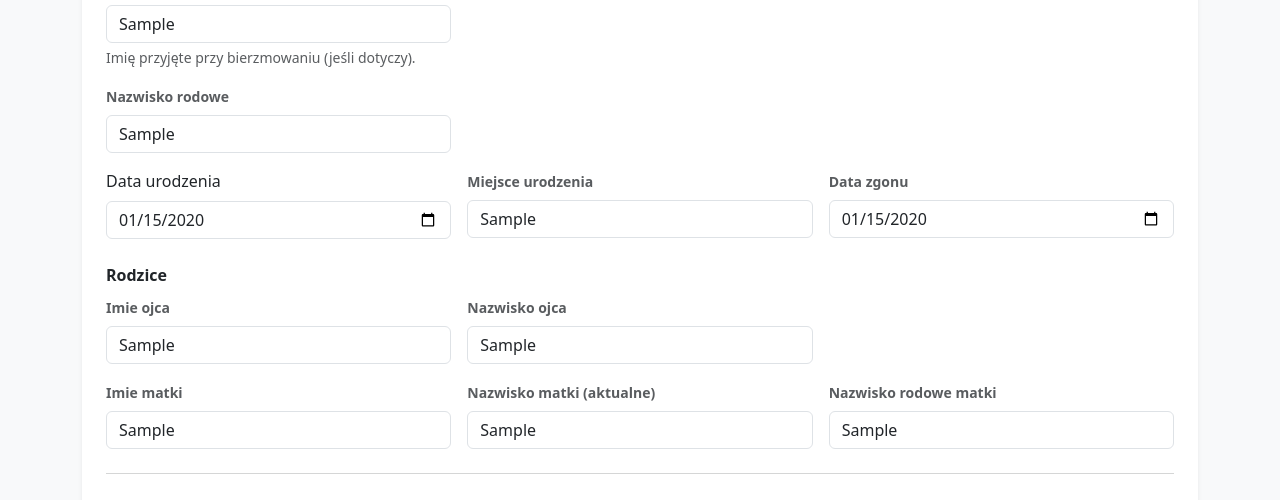
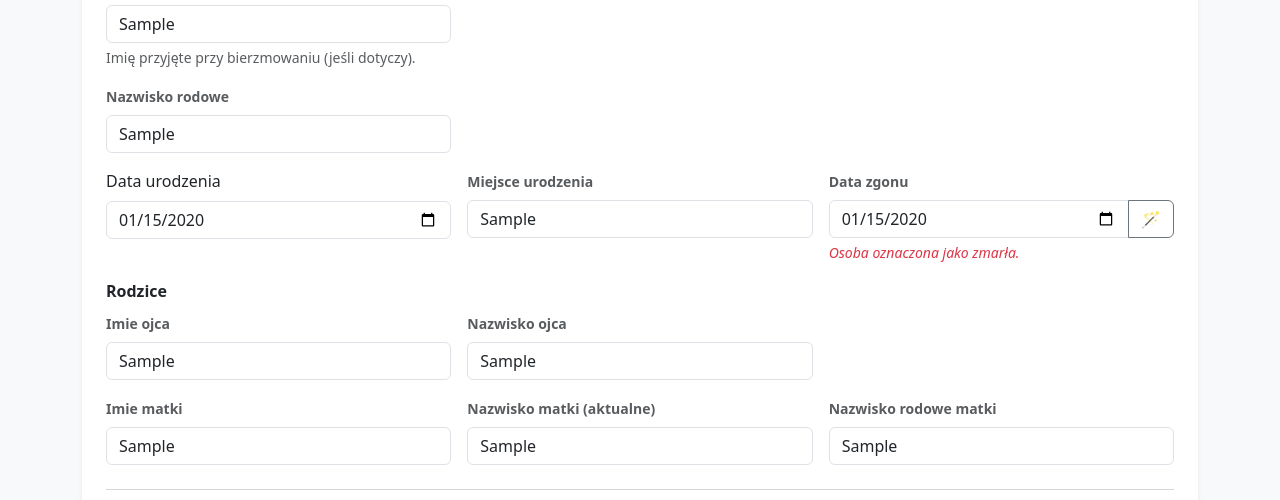
Before and after one commit to andre8255/projekt_kancelaria, a Django app: page /panel/osoby/1/edytuj/ in a window 1280 px wide. Shown: the part 339-839 px from the top of the page. Run offline with Django 5.2, Linux system fonts and the light colour scheme; a user stored in the database is signed in; tables that the repository leaves empty hold one stand-in row (values such as "Sample post"); some libraries are stand-ins or nearby versions.

Commit message:
21.11.ikony

```diff
--- a/templates/osoby/formularz.html
+++ b/templates/osoby/formularz.html
@@ -116,16 +116,29 @@
           {% endif %}
         </div>
 
-         <div class="col-md-4">
+         <div class="col-md-4" id="container_data_zgonu">
           <label class="form-label small text-muted fw-semibold">
             {{ form.data_zgonu.label }}
           </label>
-          {{ form.data_zgonu }}
+
+          <div class="input-group">
+            {{ form.data_zgonu }}
+            <button class="btn btn-outline-secondary" type="button"
+                    onclick="ustawDzis('{{ form.data_zgonu.id_for_label }}')"
+                    title="Wstaw dzisiejszą datę">
+              🪄
+            </button>
+          </div>
+
           {% if form.data_zgonu.errors %}
             <div class="text-danger small">{{ form.data_zgonu.errors }}</div>
           {% endif %}
+
+          {# Informacja dla użytkownika #}
+          <div class="form-text small fst-italic text-danger" id="info_zgonu">
+            Osoba oznaczona jako zmarła.
+          </div>
         </div>
-      </div>
   </div>
             <!--Rodzice-->
       <div class="mb-4">
@@ -331,4 +344,23 @@
     <a href="{% url 'osoba_lista' %}" class="btn btn-outline-secondary">Anuluj</a>
   </div>
 </form>
+
+<script>
+            document.addEventListener("DOMContentLoaded", function() {
+                const container = document.getElementById('container_data_zgonu');
+                // Django nadaje ID polu formularza jako id_nazwapola
+                const input = document.getElementById('id_data_zgonu');
+
+                if (input && container) {
+                    // Jeśli pole jest puste (osoba żyje), ukrywamy cały kontener
+                    if (!input.value) {
+                        container.style.display = 'none';
+                    }
+                    // Jeśli pole ma wartość (osoba zmarła), zostawiamy widoczne
+                    else {
+                        container.style.display = 'block';
+                    }
+                }
+            });
+        </script>
 {% endblock %}
```
Also changed, not shown: templates/osoby/szczegoly.html (+8 -0 lines).
